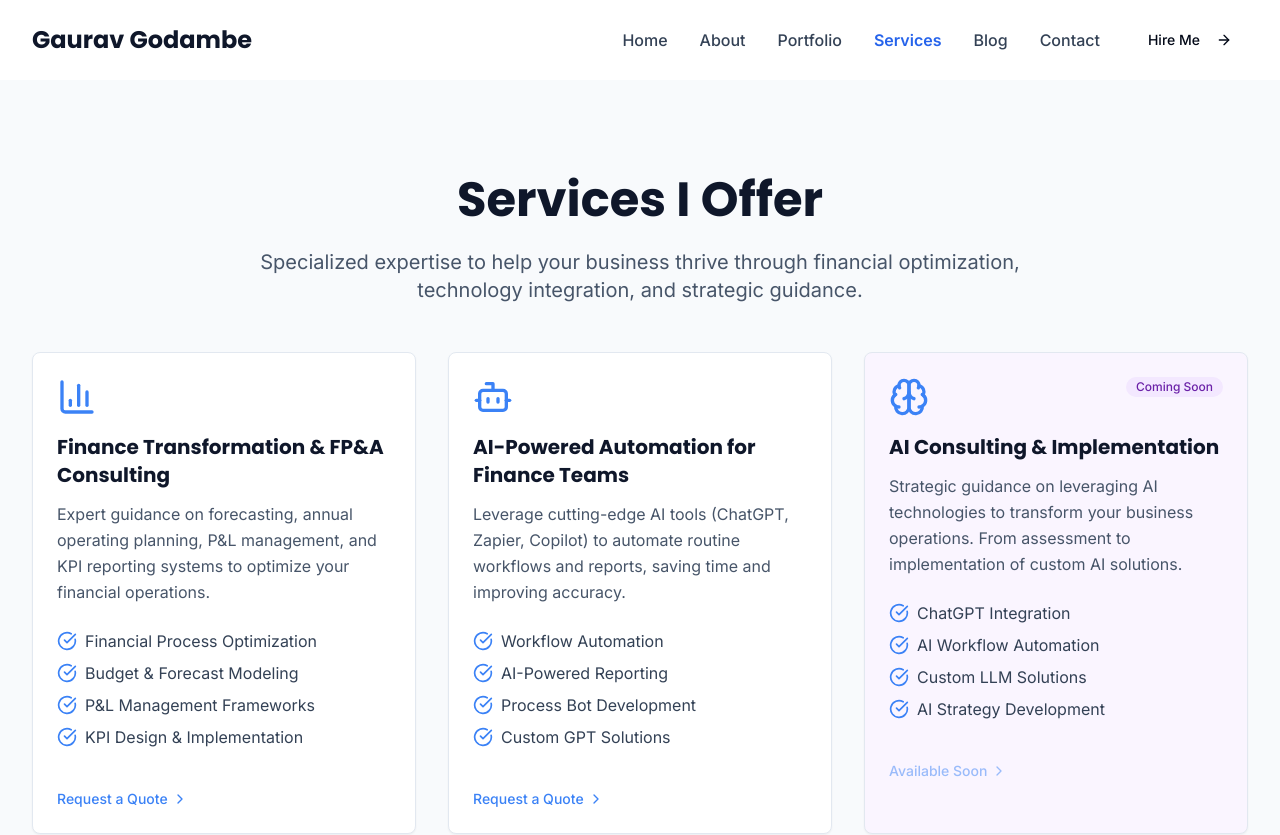
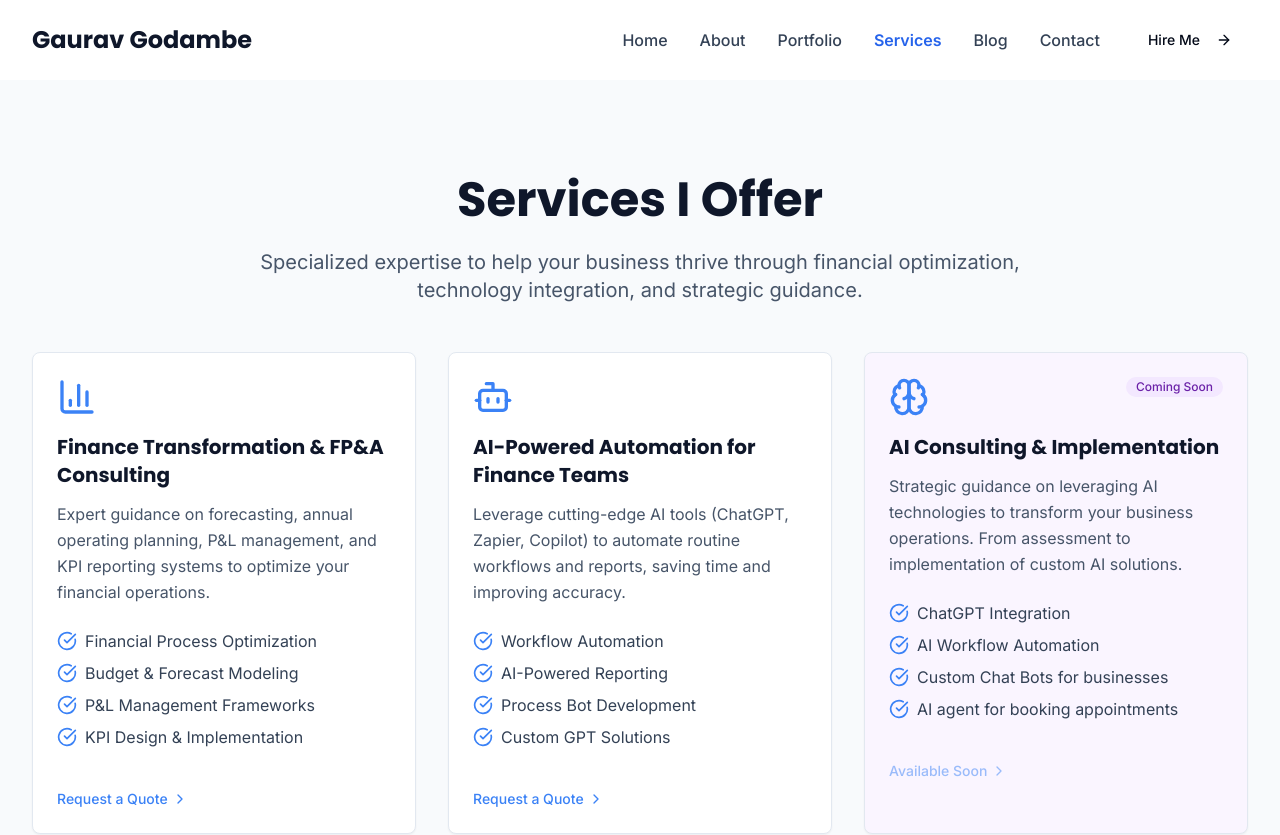
Before and after one commit to greatestgatsby/gaurav-godambe-portfolio, a React (Vite) app: page /services in a window 1280 px wide. Shown: the top 835 px of the page. Built offline with nearby package versions, Linux system fonts and the light colour scheme.

Commit message:
Refactor: Update services section
Update the services section with new AI-related services.

```diff
--- a/src/components/ServicesSection.tsx
+++ b/src/components/ServicesSection.tsx
@@ -43,8 +43,8 @@ const ServicesSection = ({ className, fullPage = false }: ServicesSectionProps)
       highlights: [
         'ChatGPT Integration',
         'AI Workflow Automation',
-        'Custom LLM Solutions',
-        'AI Strategy Development',
+        'Custom Chat Bots for businesses',
+        'AI agent for booking appointments',
       ],
       status: 'coming-soon' as const
     },
```
